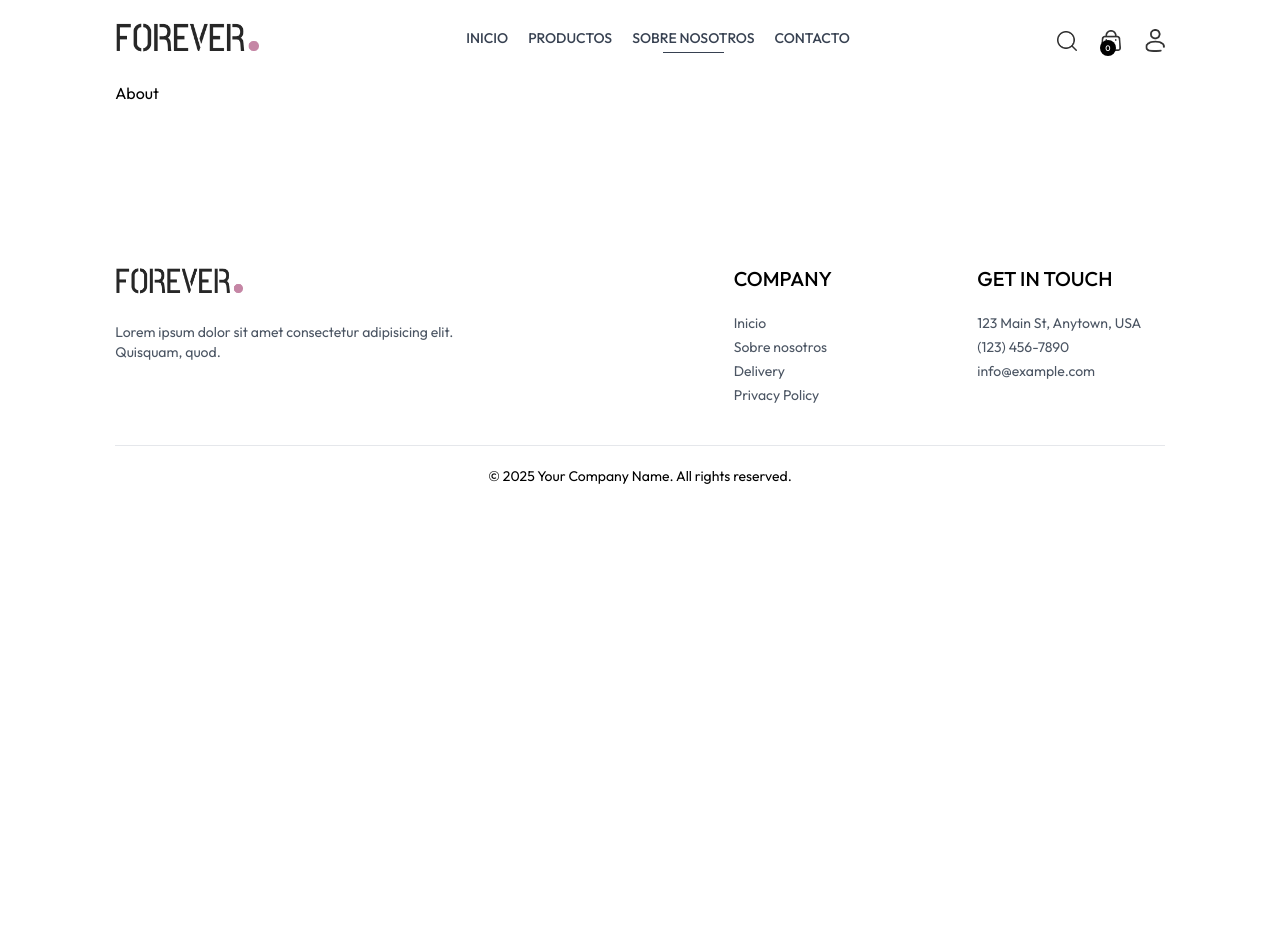
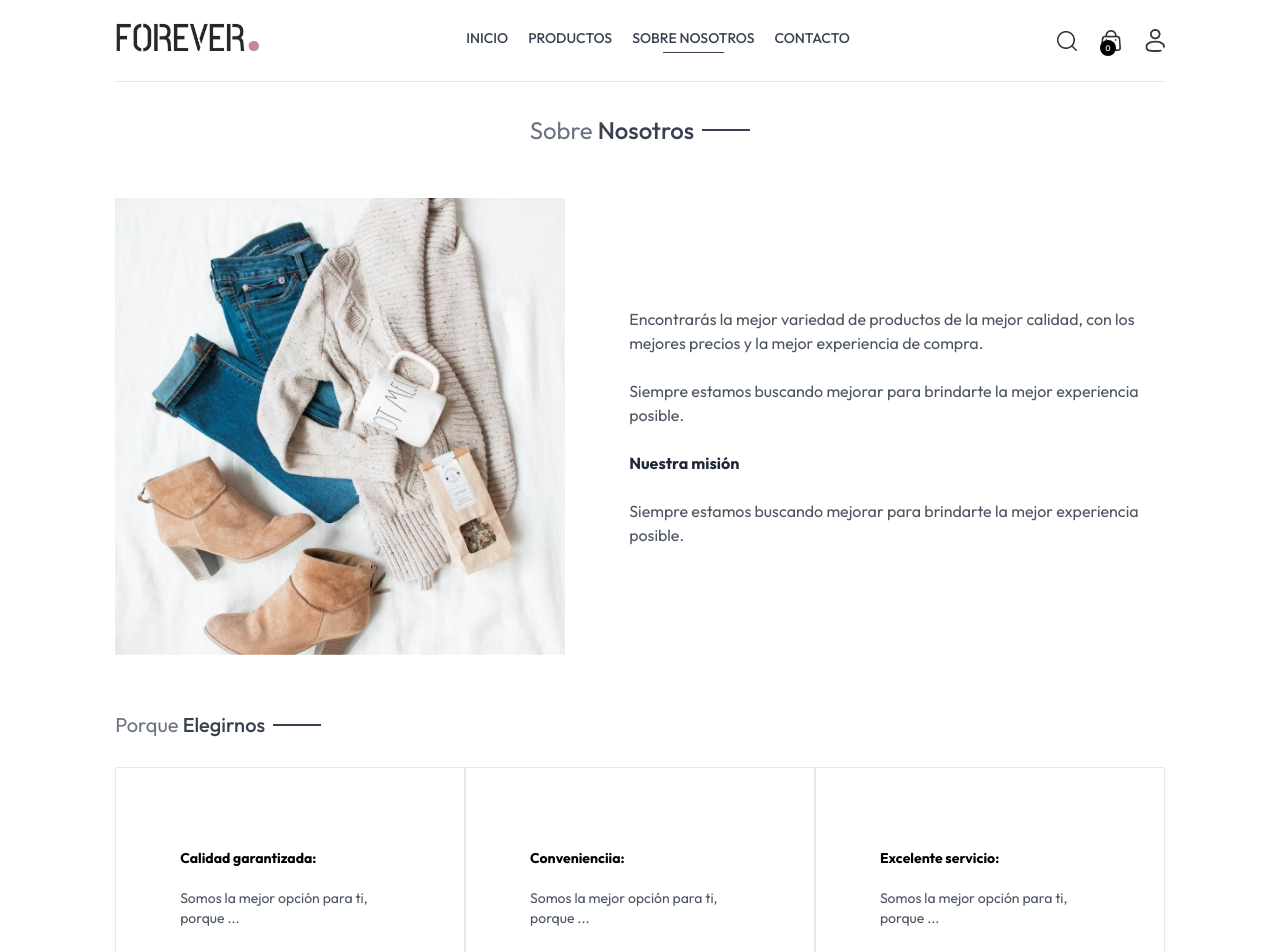
Before and after one commit to jdg03/ecommercce-MERN, a React (Vite) app in the folder frontend/: page /sobre-nosotros in a window 1280 px wide. Shown: the top 952 px of the page. Before the commit the page ends 800 px from the top, so only its background shows below. Built offline with nearby package versions, Linux system fonts and the light colour scheme.

Commit message:
feat: add about us page

```diff
--- a/frontend/src/assets/frontend_assets/assets.ts
+++ b/frontend/src/assets/frontend_assets/assets.ts
@@ -68,7 +68,7 @@ import star_dull_icon from './star_dull_icon.png'
 import star_icon from './star_icon.png'
 import support_img from './support_img.png'
 import menu_icon from './menu_icon.png'
-import about_img from './about_img.png'
+
 import contact_img from './contact_img.png'
 import razorpay_logo from './razorpay_logo.png'
 import stripe_logo from './stripe_logo.png'
@@ -88,7 +88,7 @@ export const assets = {
     bin_icon,
     support_img,
     menu_icon,
-    about_img,
+
     contact_img,
     razorpay_logo,
     stripe_logo,
--- /dev/null
+++ b/frontend/src/assets/variables_assets/assetsVariables.ts
@@ -0,0 +1,17 @@
+import about_img from './about_img.png'
+
+
+export const assetsVariables = {
+
+    about_img
+
+}
+
+
+export const textVariables = {
+
+    mission: "Encontrarás la mejor variedad de productos de la mejor calidad, con los mejores precios y la mejor experiencia de compra.",
+    vision: "Siempre estamos buscando mejorar para brindarte la mejor experiencia posible.",
+    whyChooseUs: "Somos la mejor opción para ti, porque ...",
+
+}
--- a/frontend/src/pages/About.tsx
+++ b/frontend/src/pages/About.tsx
@@ -1,7 +1,45 @@
+
+import { assetsVariables, textVariables } from "../assets/variables_assets/assetsVariables"
+import Title from "../components/ui/Title"
 
 const About = () => {
   return (
-    <div>About</div>
+    <section >
+      <div className="text-2xl text-center pt-8 border-t">
+        <Title text1="Sobre" text2="Nosotros" />
+      </div>
+      <div className="my-10 flex flex-col md:flex-row gap-16">
+        <img src={assetsVariables.about_img} alt="about" className="w-full md:max-w-[450px]" />
+        <div className="flex flex-col justify-center gap-6 md:w-2/4 text-gray-600">
+          <p>Encontrarás la mejor variedad de productos de la mejor calidad, con los mejores precios y la mejor experiencia de compra.</p>
+          <p>Siempre estamos buscando mejorar para brindarte la mejor experiencia posible.</p>
+          <b className="text-gray-800 ">Nuestra misión</b>
+          <p>{textVariables.vision}</p>
+        </div>
+      </div>
+
+      <div className="text-xl py-4">
+        <Title text1="Porque" text2="Elegirnos" />
+      </div>
+      <div className="flex flex-col md:flex-row text-sm mb-20">
+        <div className="flex flex-col border gap-5 px-10 md:px-16 py-8 sm:py-20">
+          <b>Calidad garantizada:</b>
+          <p className="text-gray-600">{textVariables.whyChooseUs}</p>
+        </div>
+        <div className="flex flex-col border gap-5 px-10 md:px-16 py-8 sm:py-20">
+          <b>Convenienciia:</b>
+          <p className="text-gray-600">{textVariables.whyChooseUs}</p>
+        </div>
+        <div className="flex flex-col border gap-5 px-10 md:px-16 py-8 sm:py-20">
+          <b>Excelente servicio:</b>
+          <p className="text-gray-600">{textVariables.whyChooseUs}</p>
+        </div>
+
+      </div>
+
+
+
+    </section>
   )
 }
 
```
Also changed, not shown: frontend/src/assets/variables_assets/about_img.png (renamed from frontend/src/assets/frontend_assets/about_img.png).
